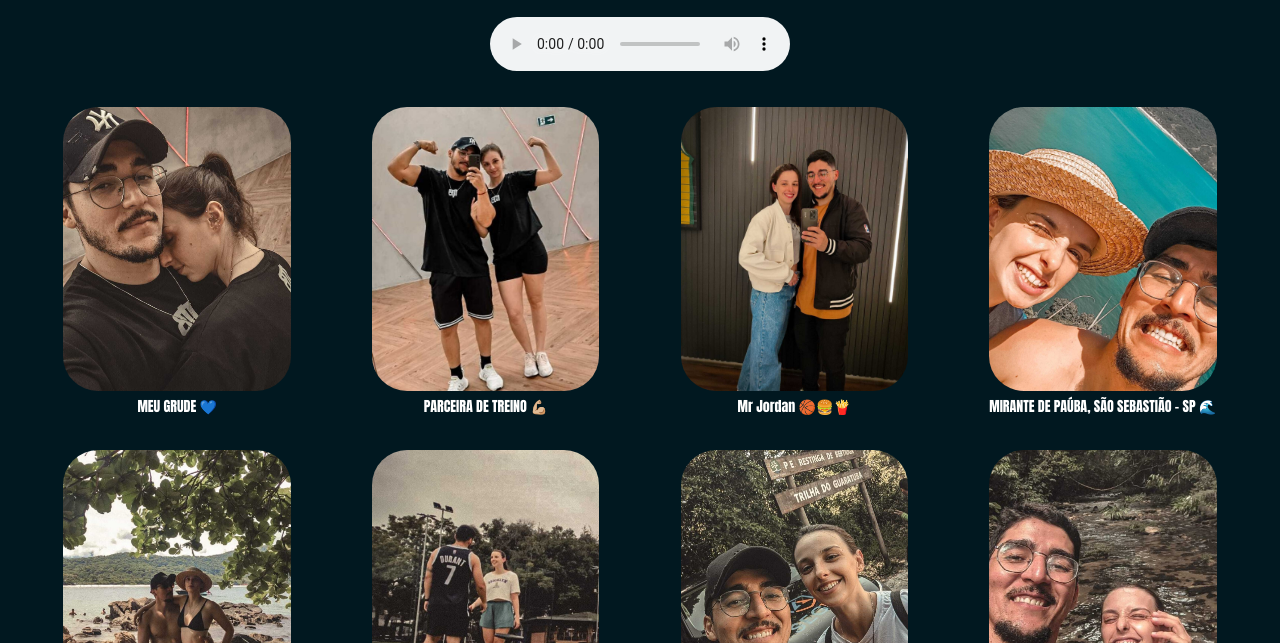
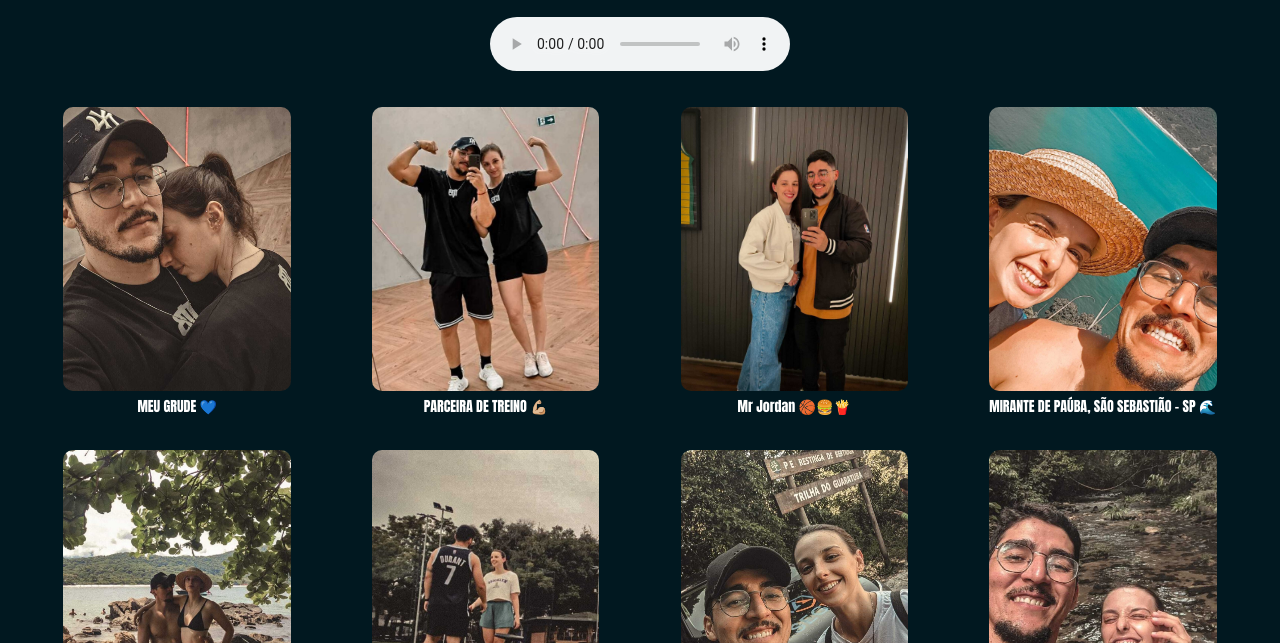
Before and after one commit to heitorRMelo/BONS_MOMENTOS, a plain HTML site: page index.html in a window 1280 px wide. Shown: the part 157-800 px from the top of the page. Drawn offline with Linux system fonts and the light colour scheme.

Commit message:
Update style.css

```diff
--- a/style.css
+++ b/style.css
@@ -47,7 +47,7 @@ audio {
 #galeria img {
     max-width: 100%;
     height: auto;
-    border-radius: 35px;
+    border-radius: 10px;
 }
 
 /* Ajuste das legendas */
```
